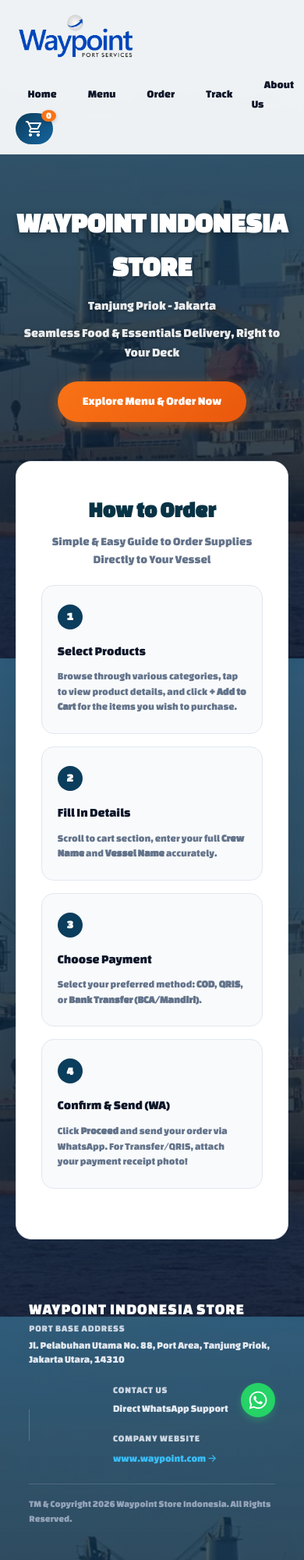
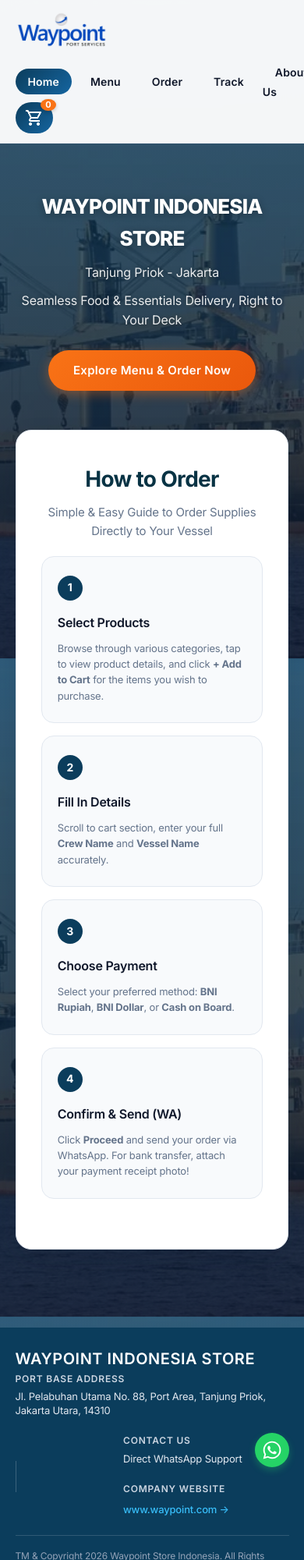
Before and after one commit to waypointstore/wpstore, a plain HTML site: page index.html in a window 390 px wide. Shown: the top 2000 px of the page at 78% size. Drawn offline with Linux system fonts and the light colour scheme.

Commit message:
Update index.html

```diff
--- a/index.html
+++ b/index.html
@@ -5,9 +5,12 @@
     <meta charset="UTF-8">
     <meta name="viewport" content="width=device-width, initial-scale=1.0">
     <title>Waypoint Indonesia Store - Home</title>
+
+    <!-- Professional Font: Inter -->
     <link rel="preconnect" href="https://fonts.googleapis.com">
     <link rel="preconnect" href="https://fonts.gstatic.com" crossorigin>
-    <link href="https://fonts.googleapis.com/css2?family=Changa+One:ital@0;1&display=swap" rel="stylesheet">
+    <link href="https://fonts.googleapis.com/css2?family=Inter:wght@400;500;600;700;800&display=swap" rel="stylesheet">
+
     <style>
          :root {
             --primary: #0b3d5c;
@@ -20,20 +23,16 @@
             --border-color: #e2e8f0;
             --shadow-md: 0 4px 16px rgba(15, 23, 42, 0.08);
             --shadow-lg: 0 12px 32px rgba(15, 23, 42, 0.12);
+            --accent: #f97316;
         }
 
         * {
             box-sizing: border-box;
         }
 
-        .changa-one-regular {
-            font-family: "Changa One", sans-serif;
+        body {
+            font-family: 'Inter', system-ui, -apple-system, BlinkMacSystemFont, 'Segoe UI', Roboto, sans-serif;
             font-weight: 400;
-            font-style: normal;
-        }
-
-        body {
-            font-family: 'Changa One', system-ui, -apple-system, sans-serif;
             margin: 0;
             padding: 0;
             background-image: linear-gradient(180deg, rgba(11, 61, 92, 0.75) 0%, rgba(15, 23, 42, 0.85) 100%), url('riyun.webp');
@@ -42,10 +41,22 @@
             background-repeat: no-repeat;
             background-attachment: fixed;
             color: var(--dark);
-            line-height: 1.55;
+            line-height: 1.6;
             min-height: 100vh;
             display: flex;
             flex-direction: column;
+            -webkit-font-smoothing: antialiased;
+            -moz-osx-font-smoothing: grayscale;
+            letter-spacing: -0.011em;
+        }
+
+        h1,
+        h2,
+        h3,
+        h4 {
+            font-family: 'Inter', system-ui, sans-serif;
+            font-weight: 700;
+            letter-spacing: -0.025em;
         }
 
         .top-navbar {
@@ -53,7 +64,7 @@
             align-items: center;
             justify-content: space-between;
             padding: 12px 5%;
-            background: rgba(255, 255, 255, 0.92);
+            background: rgba(255, 255, 255, 0.95);
             backdrop-filter: blur(12px);
             border-bottom: 1px solid rgba(226, 232, 240, 0.8);
             position: sticky;
@@ -78,11 +89,12 @@
         .nav-link-item {
             text-decoration: none;
             color: var(--dark);
-            font-weight: 400;
+            font-weight: 600;
             font-size: 14px;
             padding: 8px 16px;
             border-radius: 30px;
             transition: all 0.25s ease;
+            letter-spacing: 0.01em;
         }
 
         .nav-link-item:hover {
@@ -123,17 +135,15 @@
             position: absolute;
             top: -4px;
             right: -4px;
-            background: var(--accent, #f97316);
-            /* Menggunakan warna aksen oranye */
+            background: var(--accent);
             color: #ffffff;
             border-radius: 50%;
             padding: 2px 6px;
             font-size: 11px;
-            font-weight: bold;
+            font-weight: 700;
             line-height: 1;
             box-shadow: 0 2px 5px rgba(0, 0, 0, 0.2);
         }
-        /* HERO SECTION */
 
         .home-section {
             text-align: center;
@@ -147,10 +157,12 @@
             font-weight: 800;
             margin: 0 0 10px 0;
             text-shadow: 0 2px 10px rgba(0, 0, 0, 0.3);
+            letter-spacing: -0.03em;
         }
 
         .home-subtitle {
             font-size: 16px;
+            font-weight: 400;
             color: rgba(255, 255, 255, 0.9);
             margin: 0 0 10px 0;
             text-shadow: 0 1px 5px rgba(0, 0, 0, 0.3);
@@ -162,19 +174,19 @@
             padding: 14px 32px;
             border-radius: 50px;
             text-decoration: none;
-            font-weight: 400;
+            font-weight: 600;
             font-size: 15px;
             display: inline-block;
             margin-top: 15px;
             box-shadow: 0 4px 15px rgba(249, 115, 22, 0.4);
             transition: transform 0.2s, box-shadow 0.2s;
+            letter-spacing: 0.02em;
         }
 
         .btn-cta:hover {
             transform: translateY(-2px);
             box-shadow: 0 6px 20px rgba(249, 115, 22, 0.6);
         }
-        /* CONTAINER DIBUAT MEMANJANG (MAX-WIDTH: 1200PX) */
 
         .container {
             max-width: 1200px;
@@ -182,7 +194,6 @@
             margin: 10px auto 50px auto;
             padding: 0 10px;
         }
-        /* TUTORIAL SECTION MEMANJANG */
 
         .tutorial-section {
             background: #ffffff;
@@ -201,47 +212,16 @@
             font-size: 28px;
             color: #083344;
             margin: 0 0 8px 0;
-            font-weight: 800;
+            font-weight: 700;
+            letter-spacing: -0.025em;
         }
 
         .tutorial-header p {
             color: var(--text-muted);
             font-size: 15px;
             margin: 0 0 20px 0;
+            font-weight: 400;
         }
-        /* TOMBOL PILIHAN BAHASA */
-
-        .lang-switch-container {
-            display: flex;
-            justify-content: center;
-            gap: 10px;
-            margin-bottom: 30px;
-        }
-
-        .lang-btn {
-            border: none;
-            padding: 8px 20px;
-            border-radius: 20px;
-            font-size: 13px;
-            font-weight: 400;
-            cursor: pointer;
-            transition: all 0.2s ease;
-        }
-
-        .lang-btn.active {
-            background: #0b3d5c;
-            color: #ffffff;
-        }
-
-        .lang-btn.inactive {
-            background: #f1f5f9;
-            color: #64748b;
-        }
-
-        .lang-btn.inactive:hover {
-            background: #e2e8f0;
-        }
-        /* GRID DIGANTI JADI EXACT 4 KOLOM MEMANJANG */
 
         .steps-grid {
             display: grid;
@@ -258,6 +238,12 @@
             display: flex;
             flex-direction: column;
             justify-content: flex-start;
+            transition: transform 0.25s ease, box-shadow 0.25s ease;
+        }
+
+        .step-card:hover {
+            transform: translateY(-4px);
+            box-shadow: var(--shadow-md);
         }
 
         .step-badge {
@@ -265,7 +251,7 @@
             height: 32px;
             background: #0b3d5c;
             color: #ffffff;
-            font-weight: 800;
+            font-weight: 700;
             font-size: 14px;
             border-radius: 50%;
             display: flex;
@@ -278,18 +264,20 @@
             margin: 0 0 10px 0;
             color: #0f172a;
             font-size: 16px;
-            font-weight: 400;
+            font-weight: 600;
+            letter-spacing: -0.015em;
         }
 
         .step-card p {
             margin: 0;
             font-size: 13px;
             color: #64748b;
-            line-height: 1.5;
+            line-height: 1.55;
+            font-weight: 400;
         }
 
         .footer-banner {
-            background-color: var(--footer-bg);
+            background-color: var(--primary);
             color: #f8fafc;
             padding: 24px 5%;
             margin-top: 50px;
@@ -319,8 +307,8 @@
 
         .footer-brand {
             font-size: 20px;
-            font-weight: 500;
-            letter-spacing: 1px;
+            font-weight: 600;
+            letter-spacing: 0.5px;
             color: #ffffff;
         }
 
@@ -330,7 +318,7 @@
             letter-spacing: 0.8px;
             color: #cbd5e1;
             margin-bottom: 4px;
-            font-weight: 500;
+            font-weight: 600;
         }
 
         .footer-address-text {
@@ -338,8 +326,8 @@
             color: #e2e8f0;
             margin: 0;
             line-height: 1.4;
+            font-weight: 400;
         }
-        /* LOGO WHATSAPP */
 
         .wa-link-icon {
             display: inline-flex;
@@ -390,7 +378,6 @@
         .footer-links a:hover {
             color: #ffffff;
         }
-        /* RESPONSIVE UNTUK HP */
 
         @media (max-width: 900px) {
             .steps-grid {
@@ -412,13 +399,18 @@
                 justify-content: center;
                 margin-top: 8px;
             }
+            .home-title {
+                font-size: 26px;
+            }
+            .brand-logo {
+                height: 52px;
+            }
         }
     </style>
 </head>
 
 <body>
 
-    <!-- NAVBAR TOP -->
     <header class="top-navbar">
         <div class="brand-logo-container">
             <img src="wplogo.webp" alt="Waypoint Store Logo" class="brand-logo">
@@ -426,13 +418,14 @@
 
         <nav>
             <ul class="nav-links">
-                <li><a href="index.html" class="nav-link-item">Home</a></li>
+                <li><a href="index.html" class="nav-link-item active">Home</a></li>
                 <li><a href="menu.html" class="nav-link-item">Menu</a></li>
                 <li><a href="order.html" class="nav-link-item">Order</a></li>
                 <li><a href="tracking.html" class="nav-link-item">Track</a></li>
                 <li><a href="about.html" class="nav-link-item">About Us</a></li>
             </ul>
         </nav>
+
         <div class="nav-right-container">
             <a href="order.html" class="cart-badge-btn" title="View Cart">
                 <img src="cart.png" alt="Cart Icon" class="cart-custom-icon">
@@ -442,7 +435,7 @@
     </header>
 
     <section class="home-section">
-        <h1 class="home-title changa-one-regular">WAYPOINT INDONESIA STORE</h1>
+        <h1 class="home-title">WAYPOINT INDONESIA STORE</h1>
         <p class="home-subtitle">Tanjung Priok - Jakarta</p>
         <p class="home-subtitle">Seamless Food & Essentials Delivery, Right to Your Deck</p>
         <a href="menu.html" class="btn-cta">Explore Menu & Order Now</a>
@@ -469,17 +462,19 @@
                     <div class="step-card">
                         <div class="step-badge">3</div>
                         <h4>Choose Payment</h4>
-                        <p>Select your preferred method: <strong>COD</strong>, <strong>QRIS</strong>, or <strong>Bank Transfer (BCA/Mandiri)</strong>.</p>
+                        <p>Select your preferred method: <strong>BNI Rupiah</strong>, <strong>BNI Dollar</strong>, or <strong>Cash on Board</strong>.</p>
                     </div>
 
                     <div class="step-card">
                         <div class="step-badge">4</div>
                         <h4>Confirm & Send (WA)</h4>
-                        <p>Click <strong>Proceed</strong> and send your order via WhatsApp. For Transfer/QRIS, attach your payment receipt photo!</p>
+                        <p>Click <strong>Proceed</strong> and send your order via WhatsApp. For bank transfer, attach your payment receipt photo!</p>
                     </div>
                 </div>
             </div>
         </div>
+    </div>
+
     <footer class="footer-banner">
         <div class="footer-top-row">
             <div class="footer-col">
@@ -510,7 +505,7 @@
                 <div style="margin-top: 6px;">
                     <div class="footer-section-title">Company Website</div>
                     <a href="http://www.waypointports.com/" target="_blank" style="color: #38bdf8; text-decoration: none; font-size: 13px; font-weight: 500;">
-                        www.waypoint.com &rarr;
+                        www.waypoint.com →
                     </a>
                 </div>
             </div>
@@ -522,6 +517,7 @@
             </div>
         </div>
     </footer>
+
     <script>
         const keranjang = JSON.parse(localStorage.getItem('waypoint_cart')) || [];
         const totalQty = keranjang.reduce((sum, item) => sum + (item.qty || 1), 0);
```
Lines whose indentation alone changed are shown as unchanged.
